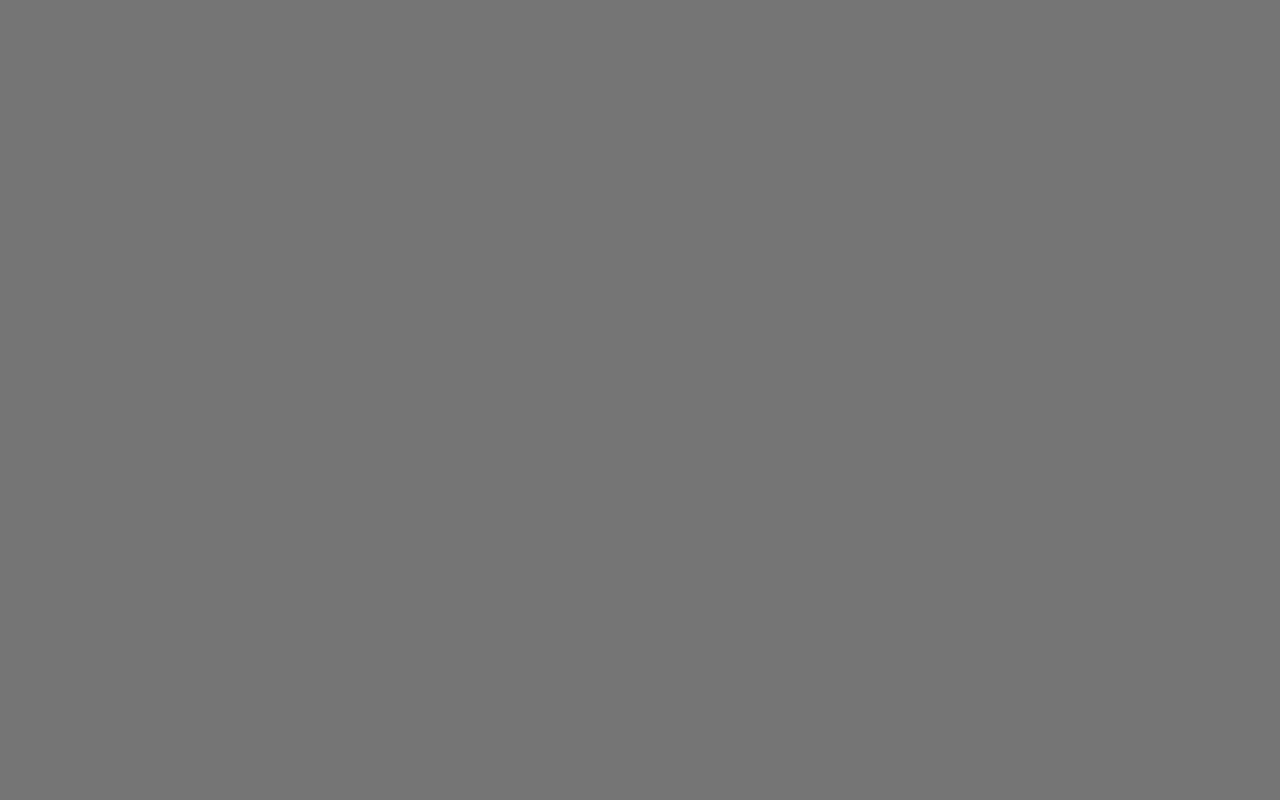
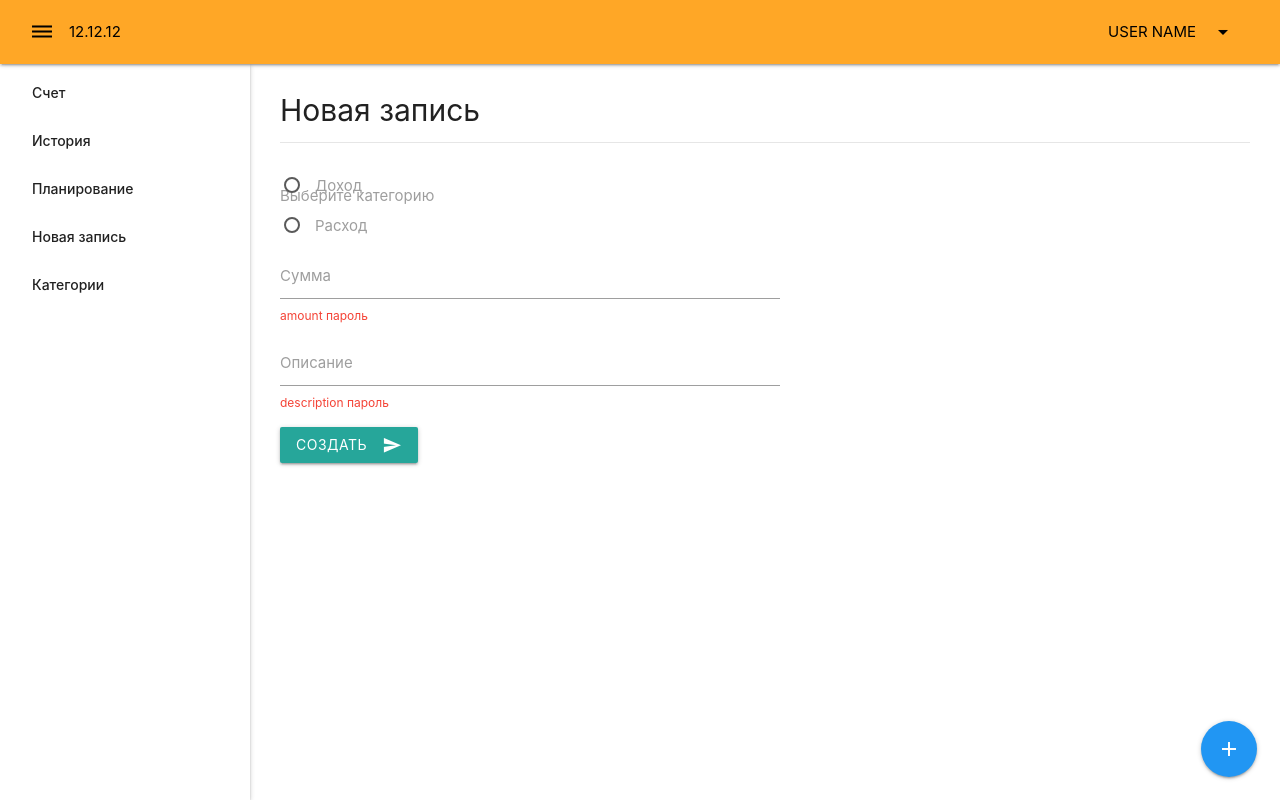
Before and after one commit to tsukiyyyomi/vueCrm, a Vue app in the folder crm/: page /record in a window 1280 px wide. Before the commit this address had no page. Built offline with nearby package versions, Linux system fonts and the light colour scheme.

Commit message:
Created Record view

```diff
--- a/crm/src/router/index.js
+++ b/crm/src/router/index.js
@@ -49,7 +49,13 @@ const routes = [
     name: 'register',
     meta: {layout: 'auth'},
     component: ()=> import('../views/Register.vue')
-  }
+  },
+  {
+    path: '/record',
+    name: 'record',
+    meta: {layout: 'main'},
+    component: ()=> import('../views/Record.vue')
+  },
 ];
 
 const router = createRouter({
--- /dev/null
+++ b/crm/src/views/Record.vue
@@ -0,0 +1,65 @@
+<template>
+    <div>
+  <div class="page-title">
+    <h3>Новая запись</h3>
+  </div>
+
+  <form class="form">
+    <div class="input-field" >
+      <select>
+        <option
+        >name cat</option>
+      </select>
+      <label>Выберите категорию</label>
+    </div>
+
+    <p>
+      <label>
+        <input
+            class="with-gap"
+            name="type"
+            type="radio"
+            value="income"
+        />
+        <span>Доход</span>
+      </label>
+    </p>
+
+    <p>
+      <label>
+        <input
+            class="with-gap"
+            name="type"
+            type="radio"
+            value="outcome"
+        />
+        <span>Расход</span>
+      </label>
+    </p>
+
+    <div class="input-field">
+      <input
+          id="amount"
+          type="number"
+      >
+      <label for="amount">Сумма</label>
+      <span class="helper-text invalid">amount пароль</span>
+    </div>
+
+    <div class="input-field">
+      <input
+          id="description"
+          type="text"
+      >
+      <label for="description">Описание</label>
+      <span
+            class="helper-text invalid">description пароль</span>
+    </div>
+
+    <button class="btn waves-effect waves-light" type="submit">
+      Создать
+      <i class="material-icons right">send</i>
+    </button>
+  </form>
+</div>
+</template>
```
